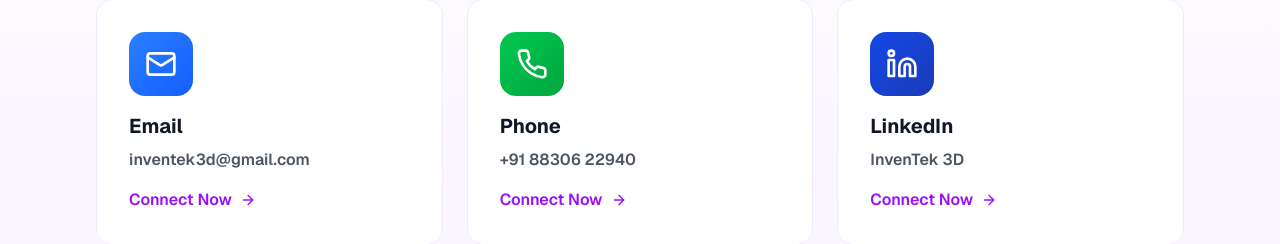
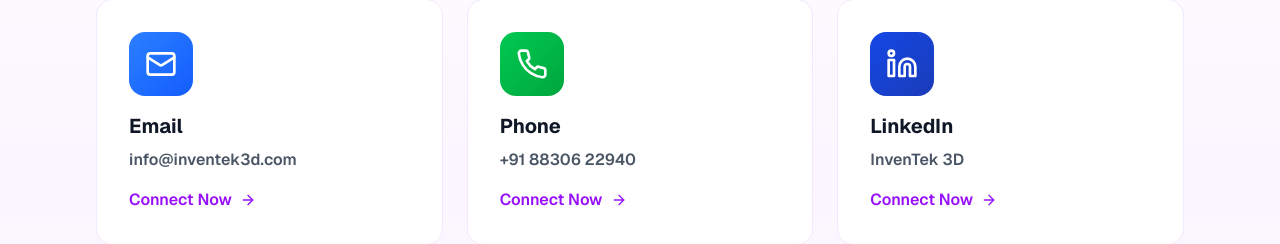
Before and after one commit to neko7123/inventek-3d, a Next.js app: page /contact in a window 1280 px wide. Shown: the part 821-1065 px from the top of the page. Built offline with nearby package versions, Linux system fonts and the light colour scheme.

Commit message:
Social Updated

```diff
--- a/app/careers/page.tsx
+++ b/app/careers/page.tsx
@@ -659,17 +659,17 @@ useEffect(() => {
               <h4 className="font-bold text-lg mb-4">Connect</h4>
               <ul className="space-y-2 text-gray-400">
                 <li>
-                  <a href="#" className="hover:text-white transition">
+                  <a href="www.linkedin.com/in/inventek-3d-6a7962391" className="hover:text-white transition">
                     LinkedIn
                   </a>
                 </li>
                 <li>
-                  <a href="#" className="hover:text-white transition">
+                  <a href="https://www.instagram.com/inventek_3d?igsh=MTFzem55MmNzYWJuZQ==" className="hover:text-white transition">
                     Instagram
                   </a>
                 </li>
                 <li>
-                  <a href="mailto:inventek3d@gmail.com" className="hover:text-white transition">
+                  <a href="mailto:info@inventek3d.com" className="hover:text-white transition">
                     Email
                   </a>
                 </li>
--- a/app/contact/page.tsx
+++ b/app/contact/page.tsx
@@ -54,8 +54,8 @@ export default function ContactPage() {
     {
       icon: Mail,
       title: "Email",
-      value: "inventek3d@gmail.com",
-      link: "mailto:inventek3d@gmail.com",
+      value: "info@inventek3d.com",
+      link: "mailto:info@inventek3d.com",
       color: "from-blue-500 to-blue-600",
     },
     {
@@ -69,14 +69,14 @@ export default function ContactPage() {
       icon: Linkedin,
       title: "LinkedIn",
       value: "InvenTek 3D",
-      link: "#",
+      link: "www.linkedin.com/in/inventek-3d-6a7962391",
       color: "from-blue-700 to-blue-800",
     },
     {
       icon: Instagram,
       title: "Instagram",
       value: "@inventek3d",
-      link: "#",
+      link: "https://www.instagram.com/inventek_3d?igsh=MTFzem55MmNzYWJuZQ==",
       color: "from-pink-500 to-purple-600",
     },
   ]
@@ -407,7 +407,7 @@ export default function ContactPage() {
           </p>
           <div className="flex flex-col sm:flex-row gap-4 justify-center">
             <a
-              href="mailto:inventek3d@gmail.com"
+              href="mailto:info@inventek3d.com"
               className="inline-flex items-center justify-center gap-2 px-8 py-4 bg-white text-purple-600 rounded-full font-bold hover:bg-gray-100 transition transform hover:scale-105 shadow-xl"
             >
               <Mail className="w-5 h-5" />
@@ -486,17 +486,17 @@ export default function ContactPage() {
               <h4 className="font-bold text-lg mb-4">Connect</h4>
               <ul className="space-y-2 text-gray-400">
                 <li>
-                  <a href="#" className="hover:text-white transition">
+                  <a href="www.linkedin.com/in/inventek-3d-6a7962391" className="hover:text-white transition">
                     LinkedIn
                   </a>
                 </li>
                 <li>
-                  <a href="#" className="hover:text-white transition">
+                  <a href="https://www.instagram.com/inventek_3d?igsh=MTFzem55MmNzYWJuZQ==" className="hover:text-white transition">
                     Instagram
                   </a>
                 </li>
                 <li>
-                  <a href="mailto:hello@inventek3d.com" className="hover:text-white transition">
+                  <a href="mailto:info@inventek3d.com" className="hover:text-white transition">
                     Email
                   </a>
                 </li>
--- a/app/page.tsx
+++ b/app/page.tsx
@@ -484,17 +484,17 @@ export default function Home() {
               <h4 className="font-bold text-lg mb-4">Connect</h4>
               <ul className="space-y-2 text-gray-400">
                 <li>
-                  <a href="#" className="hover:text-white transition">
+                  <a href="www.linkedin.com/in/inventek-3d-6a7962391" className="hover:text-white transition">
                     LinkedIn
                   </a>
                 </li>
                 <li>
-                  <a href="#" className="hover:text-white transition">
+                  <a href="https://www.instagram.com/inventek_3d?igsh=MTFzem55MmNzYWJuZQ==" className="hover:text-white transition">
                     Instagram
                   </a>
                 </li>
                 <li>
-                  <a href="mailto:inventek3d@gmail.com" className="hover:text-white transition">
+                  <a href="mailto:info@inventek3d.com" className="hover:text-white transition">
                     Email
                   </a>
                 </li>
--- a/app/shop/page.tsx
+++ b/app/shop/page.tsx
@@ -365,7 +365,7 @@ export default function Shop() {
             <div>
               <h4 className="font-bold text-lg mb-4">Contact</h4>
               <ul className="space-y-2 text-gray-400">
-                <li>Email: inventek3d@gmail.con</li>
+                <li>Email: info@inventek3d.com</li>
                 <li>Phone: +91 88306 22940</li>
                 <li>Follow us on social media</li>
               </ul>
--- a/app/verify-certificate/page.tsx
+++ b/app/verify-certificate/page.tsx
@@ -473,17 +473,17 @@ export default function VerifyCertificate() {
               <ul className="space-y-2 text-gray-400">
 
                 <li>
-                  <a href="#" className="hover:text-white transition">
+                  <a href="www.linkedin.com/in/inventek-3d-6a7962391" className="hover:text-white transition">
                     LinkedIn
                   </a>
                 </li>
                 <li>
-                  <a href="#" className="hover:text-white transition">
+                  <a href="https://www.instagram.com/inventek_3d?igsh=MTFzem55MmNzYWJuZQ==" className="hover:text-white transition">
                     Instagram
                   </a>
                 </li>
                 <li>
-                  <a href="mailto:inventek3d@gmail.com" className="hover:text-white transition">
+                  <a href="mailto:info@inventek3d.com" className="hover:text-white transition">
                     Email
                   </a>
                 </li>
```
